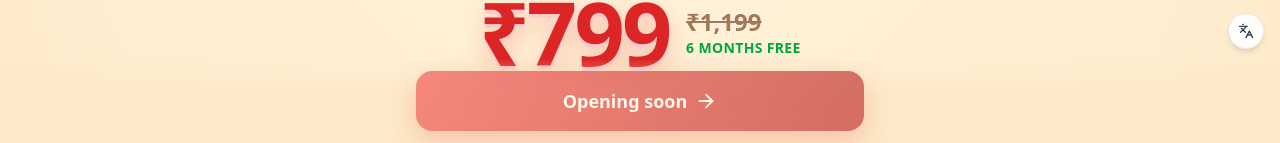
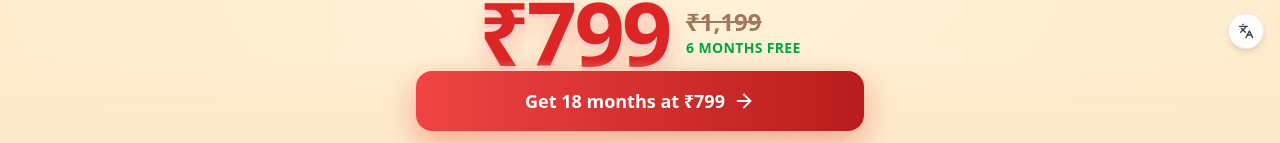
Before and after one commit to Milon-Mete/upskale-full-code, a React (Vite) app in the folder my-project/: page /pro in a window 1280 px wide. Shown: the part 655-798 px from the top of the page. Built offline with nearby package versions, Linux system fonts and the light colour scheme; no server answers; a web font is replaced by a local one.

Commit message:
Open Swipes Pro sales to everyone
Checkout button is live for all visitors. After paying, buyers stay on
the Pro page and see a welcome message instead of being sent home.

Co-Authored-By: Claude Opus 5.5 <noreply@anthropic.com>

```diff
--- a/my-project/src/pages/PlanSelectionPage.jsx
+++ b/my-project/src/pages/PlanSelectionPage.jsx
@@ -6,8 +6,8 @@ import LoginModal from '../components/LoginModal';
 import '../swipes.css';
 import { SWIPES_PRICE, SWIPES_LAUNCH_END, swipesMonths } from '../swipes';
 
-// Sales stay closed until the real test purchase passes. /pro?launch opens checkout for that test.
-const SALES_OPEN = new URLSearchParams(window.location.search).has('launch');
+// Swipes Pro is on sale. Set to false to show "Opening soon" and stop checkout.
+const SALES_OPEN = true;
 
 const formatDate = (date) => new Date(date).toLocaleDateString('en-IN', { day: 'numeric', month: 'short', year: 'numeric' });
 const rupees = (amount) => `₹${amount.toLocaleString('en-IN')}`;
@@ -159,9 +159,11 @@ const PlanSelectionPage = () => {
                     } catch (err) {
                         console.error('Verify did not reach the server, the webhook will finish it', err);
                     }
+                    // Stay here: the page switches to the member card with Start learning.
                     await refreshUser();
                     setProcessing(false);
-                    navigate(returnPath, { replace: true });
+                    setMessage('Welcome to Swipes Pro!');
+                    window.scrollTo({ top: 0, behavior: 'smooth' });
                 }
             });
             rzp.on('payment.failed', (response) => {
@@ -276,7 +278,7 @@ const PlanSelectionPage = () => {
                         ) : (
                             <button onClick={() => setConfirmCancel(true)} className="mt-4 text-sm text-[#6b3a1a] underline">Cancel autopay</button>
                         ))}
-                        {message && <p className="text-sm text-red-600 mt-3">{message}</p>}
+                        {message && <p className="text-sm font-bold text-green-700 mt-3">{message}</p>}
                     </div>
                 ) : (
                     <>
```
